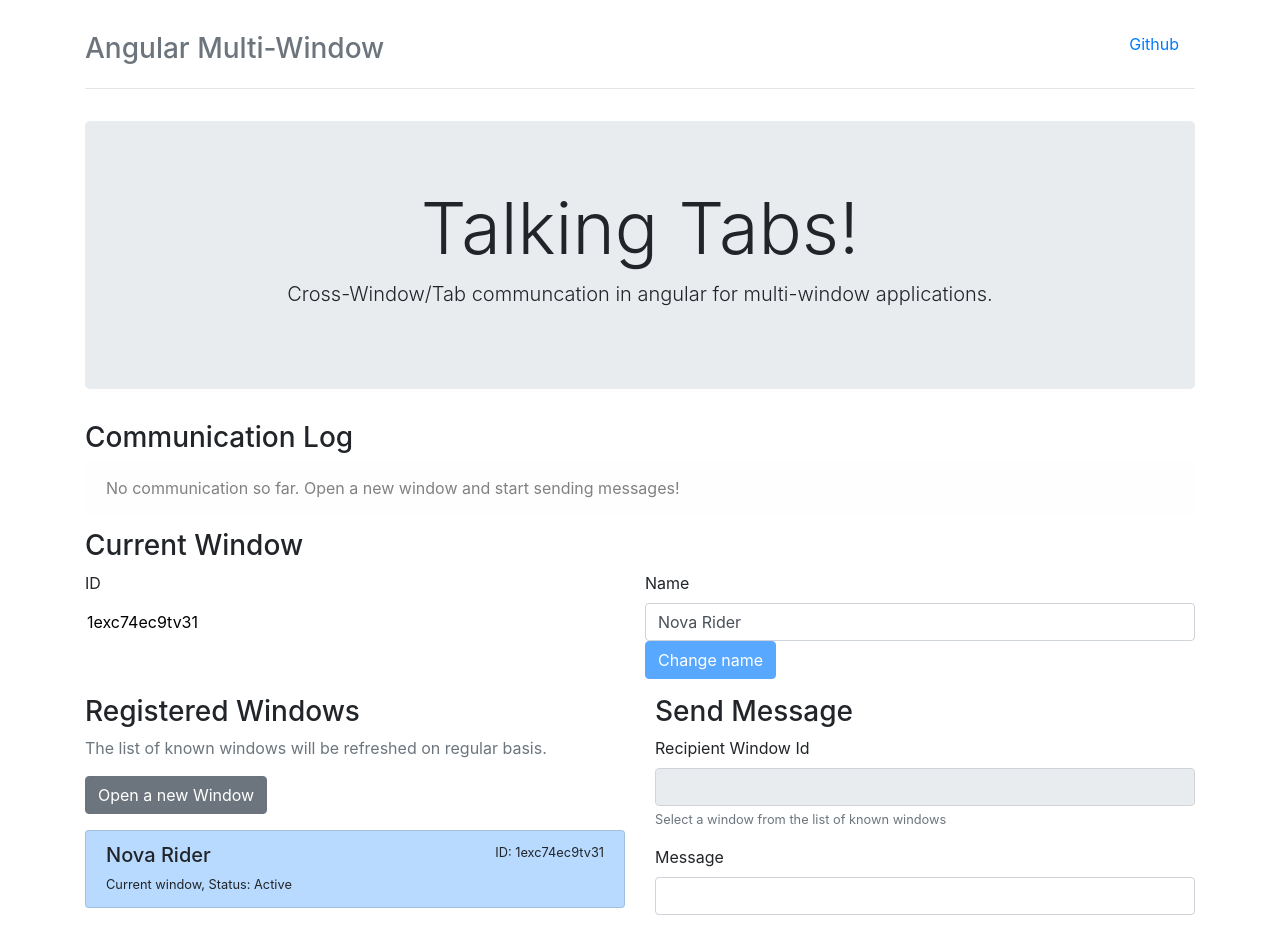
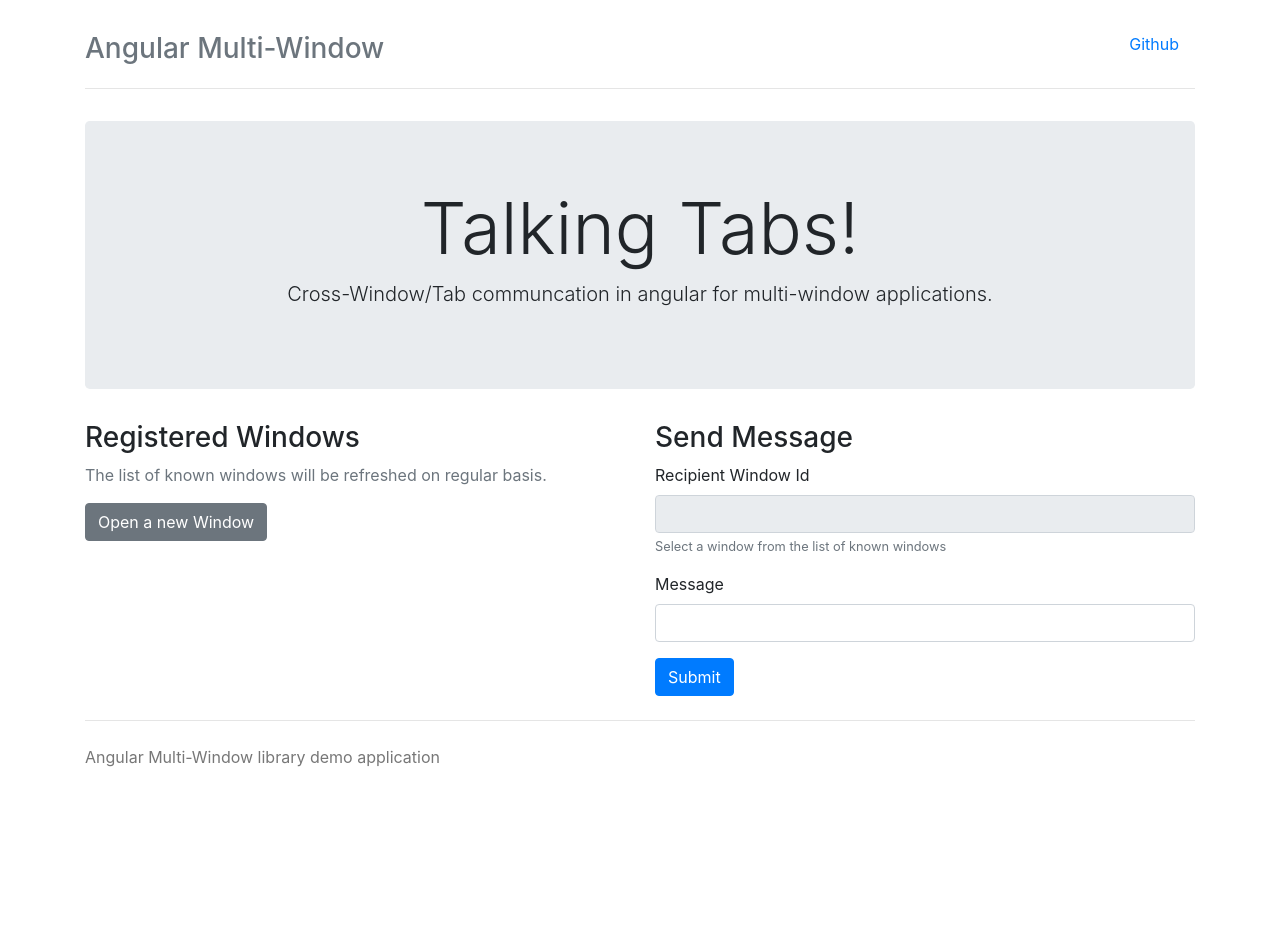
Before and after one commit to Nolanus/ngx-multi-window, an Angular app: page / in a window 1280 px wide. Shown: the top 929 px of the page. After the commit the page ends 809 px from the top, so only its background shows below. Built offline with nearby package versions, Linux system fonts and the light colour scheme.

Commit message:
You can now break this by sending messages at the same time they are being processed...

```diff
--- a/projects/ngx-multi-window/src/lib/providers/config.provider.ts
+++ b/projects/ngx-multi-window/src/lib/providers/config.provider.ts
@@ -8,7 +8,7 @@ export const defaultMultiWindowConfig: MultiWindowConfig = {
   keyPrefix: 'ngxmw_',
   heartbeat: 1000,
   newWindowScan: 1000,
-  messageTimeout: 10000,
+  messageTimeout: 99999999999,
   windowTimeout: 2000,
   windowSaveStrategy: WindowSaveStrategy.SAVE_WHEN_EMPTY,
 };
--- a/src/app/app.component.html
+++ b/src/app/app.component.html
@@ -16,68 +16,12 @@
   </div>
 
   <div class="row">
-    <div class="col-12">
-      <h3>Communication Log</h3>
-    </div>
-    <div class="col-12 logc">
-      <div *ngFor="let log of logs; let i = index" class="alert alert-primary fade show" role="alert">
-        {{ log }}
-        <button type="button" class="close" aria-label="Close" (click)="removeLogMessage(i)">
-          <span aria-hidden="true">&times;</span>
-        </button>
-      </div>
-      <div class="alert alert-light" role="alert" *ngIf="!logs.length">
-        No communication so far. Open a new window and start sending messages!
-      </div>
-    </div>
-  </div>
-
-  <div class="row marketing">
-    <div class="col-12">
-      <h3>Current Window</h3>
-      <form>
-        <div class="form-row">
-          <div class="form-group col-md-6">
-            <label for="windowIdInput">ID</label>
-            <input type="text" readonly class="form-control-plaintext" [value]="ownId" id="windowIdInput"
-                   name="windowIdInput"/>
-          </div>
-          <div class="form-group col-md-6">
-            <label for="windowNameInput">Name</label>
-            <input type="text" class="form-control" id="windowNameInput" name="windowNameInput" [(ngModel)]="newName"
-                   required>
-            <button type="submit" class="btn btn-primary" [disabled]="newName === ownName" (click)="changeName();">
-              Change name
-            </button>
-          </div>
-        </div>
-      </form>
-    </div>
-  </div>
-  <div class="row">
     <div class="col-12 col-md-6">
       <h3>Registered Windows</h3>
       <p class="text-muted">The list of known windows will be refreshed on regular basis.</p>
       <p>
         <button class="btn btn-secondary" (click)="newWindow()">Open a new Window</button>
       </p>
-      <div class="list-group">
-        <a *ngFor="let window of windows;" (click)="recipientInput.value = window.id"
-           [class.list-group-item-warning]="window.stalled" [class.list-group-item-primary]="window.self"
-           class="list-group-item list-group-item-action flex-column align-items-start">
-          <div class="d-flex w-100 justify-content-between">
-            <h5 class="mb-1">{{ window.name }}</h5>
-            <small>ID: {{ window.id }}</small>
-          </div>
-          <small class="mb-1">
-            <span *ngIf="window.self">Current window</span>
-            <span *ngIf="!window.self">Other window</span>,
-            Status:
-            <span *ngIf="window.stalled">Stalled</span>
-            <span *ngIf="!window.stalled">Active</span>
-          </small>
-        </a>
-      </div>
     </div>
 
     <div class="col-12 col-md-6">
@@ -94,7 +38,7 @@
           <input type="text" class="form-control" id="messageInput" #messageInput required>
         </div>
         <button type="submit" class="btn btn-primary"
-                (click)="sendTonsOfMessages(recipientInput.value, messageInput.value); messageInput.value = ''">Submit
+                (click)="sendMessagesToAllWindows(messageInput.value); messageInput.value = ''">Submit
         </button>
       </form>
     </div>
--- a/src/app/app.component.ts
+++ b/src/app/app.component.ts
@@ -1,7 +1,7 @@
 import { Component, HostListener, OnInit } from '@angular/core';
 import { MultiWindowService, Message, KnownAppWindow } from 'ngx-multi-window';
 import { NameGeneratorService } from './providers/name-generator.service';
-import {delay} from "rxjs";
+import {delay, Subscription} from "rxjs";
 
 @Component({
   selector: 'app-root',
@@ -23,14 +23,6 @@ export class AppComponent implements OnInit {
   }
 
   constructor(private multiWindowService: MultiWindowService, private nameGenerator: NameGeneratorService) {
-  }
-
-  public pause(milliseconds) {
-    var dt = new Date();
-    while ((new Date().getTime()) - dt.getTime() <= milliseconds) { /* Do nothing */ }
-  }
-
-  ngOnInit(): void {
     this.ownId = this.multiWindowService.id;
     this.ownName = this.multiWindowService.name;
     if (this.ownName.indexOf(this.ownId) >= 0) {
@@ -40,40 +32,58 @@ export class AppComponent implements OnInit {
     }
     this.newName = this.ownName;
     this.windows = this.multiWindowService.getKnownWindows();
-    if (this.multiWindowService.getKnownWindows().length > 0) {
-      this.multiWindowService.onMessage().subscribe((value: Message) => {
+    this.subs.add(this.multiWindowService.onMessage().subscribe((value: Message) => {
       if (value.senderId != this.ownId) {
-          this.logs.unshift('Received a message from ' + value.senderId + ': ' + value.data);
+        this.pause(10);
+        console.log('Received a message from ' + value.senderId + ': ' + JSON.stringify(value.data));
       }
-      });
+      console.log("Reading message...");
+    }));
   }
 
+  public pause(milliseconds) {
+    var dt = new Date();
+    while ((new Date().getTime()) - dt.getTime() <= milliseconds) { /* Do nothing */ }
+  }
+
+  private subs: Subscription = new Subscription();
+
+  ngOnInit(): void {
     this.multiWindowService.onWindows().subscribe(knownWindows => this.windows = knownWindows);
   }
 
-  public sendTonsOfMessages(recipientId: string, message: string) {
-    for (let i = 0; i < 5000; i++) {
-      this.sendMessage(recipientId, message);
+  public sendMessagesToAllWindows(message: string, dontSendAgain: boolean = false) {
+    if (this.subs) {
+      this.subs.unsubscribe();
     }
+    console.log("[DEBUG] Known Windows: ", this.multiWindowService.getKnownWindows());
+    for (const window of this.multiWindowService.getKnownWindows()) {
+      if (window.id === this.ownId) continue;
+      this.logs.unshift("Messages sent to [" + window.id + "]");
+      let successCount = 0;
+      for (let i=0; i < 100; i++) {
+        const json = {
+          type: 'UPDATE_DATA',
+          value: { dataID: (i + (dontSendAgain ? 100 : 0)) }
         }
-
-  public sendMessage(recipientId: string, message: string) {
-    if (recipientId === this.ownId) {
-      // Catch sending messages to itself. Trying to do so throws an error from multiWindowService.sendMessage()
-      this.logs.unshift('Can\'t send messages to itself. Select another window.');
-
-      return;
-    }
-    this.multiWindowService.sendMessage(recipientId, 'customEvent', message).subscribe(
+        this.multiWindowService.sendMessage(window.id, 'customEvent', json).subscribe(
           (messageId: string) => {
-        this.logs.unshift('Message send, ID is ' + messageId);
+            console.log('Message sent [' + window.id + ']: ' + JSON.stringify(json));
           },
           (error) => {
             this.logs.unshift('Message sending failed, error: ' + error);
           },
           () => {
-        this.logs.unshift('Message successfully delivered');
+            console.log('Message SUCCESS sent [' + window.id + ']: ' + JSON.stringify(json));
+            successCount++;
+            this.logs.unshift("Successfully sent " + successCount + " messages...");
           });
+      }
+    }
+    this.pause(2);
+    if (!dontSendAgain)
+      this.sendMessagesToAllWindows(message, true);
+    console.log("[MAIN] Completed sends...");
   }
 
   public removeLogMessage(index: number) {
@@ -85,21 +95,8 @@ export class AppComponent implements OnInit {
   }
 
   public newWindow() {
-    const newWindowData = this.multiWindowService.newWindow();
-    newWindowData.created.subscribe({
-        next: () => {
-        },
-        error: (err) => {
-          this.logs.unshift('An error occured while waiting for the new window to start consuming messages');
-        },
-        complete: () => {
-          this.logs.unshift('The new window with id ' + newWindowData.windowId + ' got created and starts consuming messages');
+    window.open('?');
   }
-      }
-    );
-    window.open('?' + newWindowData.urlString);
-  }
-
   public windowTrackerFunc(item, index) {
     return item.id;
   }
```
Lines whose indentation alone changed are shown as unchanged.
